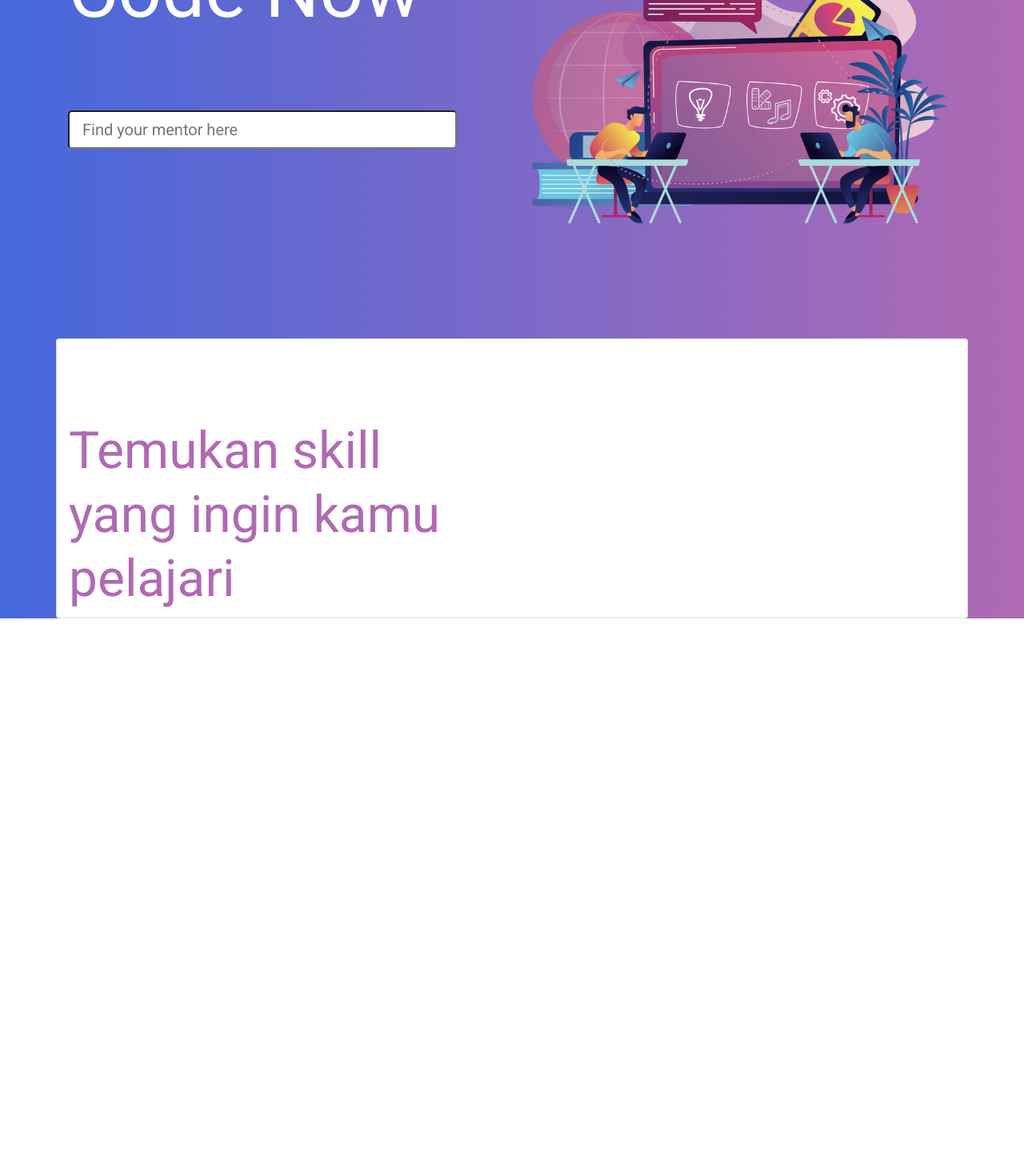
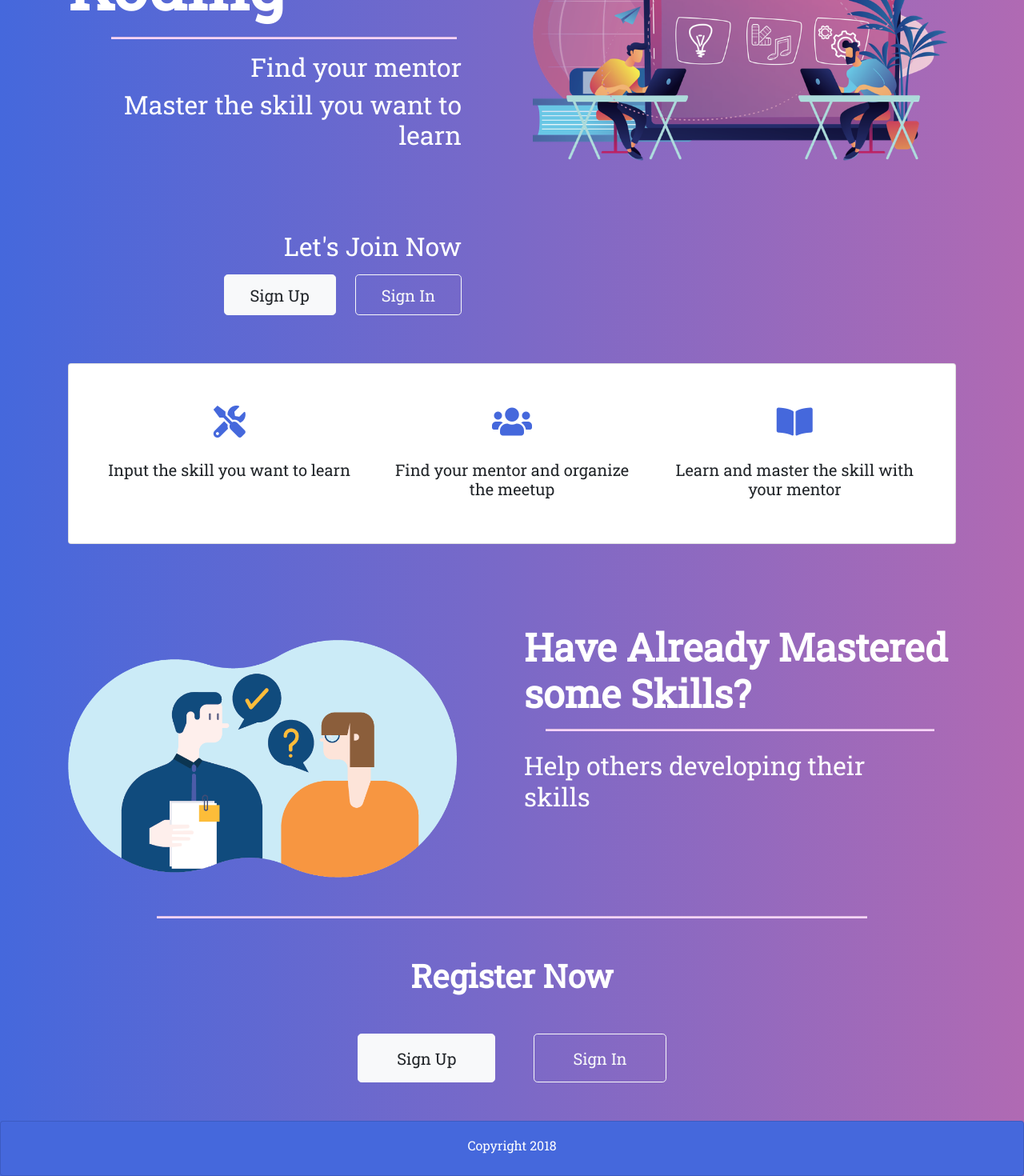
Before and after one commit to faisalwafa/mentorkoding-frontend, a React (Create React App) app: page / in a window 1280 px wide. Shown: the part 340-1810 px from the top of the page at 80% size. Before the commit the page ends 1113 px from the top, so only its background shows below. Built offline with nearby package versions, Linux system fonts and the light colour scheme.

Commit message:
change homepage

```diff
--- a/public/index.html
+++ b/public/index.html
@@ -22,8 +22,9 @@
     -->
   <link rel="stylesheet" href="https://use.fontawesome.com/releases/v5.8.1/css/all.css" integrity="sha384-50oBUHEmvpQ+1lW4y57PTFmhCaXp0ML5d60M1M7uH2+nqUivzIebhndOJK28anvf"
     crossorigin="anonymous">
-  <link href="https://fonts.googleapis.com/css?family=Roboto" rel="stylesheet">
-  <title>React App</title>
+  <!-- <link href="https://fonts.googleapis.com/css?family=Roboto" rel="stylesheet"> -->
+  <link href="https://fonts.googleapis.com/css?family=Roboto+Slab" rel="stylesheet">
+  <title>Mentor Koding</title>
 </head>
 
 <body>
--- a/src/App.css
+++ b/src/App.css
@@ -34,5 +34,5 @@
 
 body{
   background-image: linear-gradient(to right, #4568DC, #B06AB3);
-  font-family: 'Roboto', sans-serif !important;
+  font-family: 'Roboto Slab', serif !important;
 }
--- a/src/layout/GuestHeader.js
+++ b/src/layout/GuestHeader.js
@@ -3,19 +3,6 @@ import Logo from '../assets/WebLogo.png'
 import './Header.css'
 
 export default class HeaderBefore extends Component {
-    state = {
-        currentUrl: ''
-    }
-
-    changeUrl = (url) => {
-        this.setState({ currentUrl: url })
-        console.log(this.state.currentUrl)
-    }
-
-    componentDidMount() {
-        console.log(window.location.pathname)
-        this.changeUrl(window.location.pathname)
-    }
 
     render() {
         return (
@@ -26,10 +13,10 @@ export default class HeaderBefore extends Component {
                         <div className="collapse navbar-collapse" id="navbarSupportedContent">
                             <ul className="navbar-nav ml-auto">
                                 <li className="nav-item active">
-                                    <a className="btn putih my-2 my-sm-0" href="#">Join Now</a>
+                                    <a className="btn putih my-2 my-sm-0 btn-lg" href="#">Join Now</a>
                                 </li>
                                 <li className="nav-item">
-                                    <a className="btn ungu my-2 my-sm-0" href="./login">Sign In</a>
+                                    <a className="btn ungu my-2 my-sm-0 btn-lg" href="./login">Sign In</a>
                                 </li>
                             </ul>
                         </div>
--- a/src/pages/homepage/Homepage.css
+++ b/src/pages/homepage/Homepage.css
@@ -1,29 +1,56 @@
-.title,.skill-section{
+.title{
     margin-top: 100px;
+}
+
+.mt-60 {
+    margin-top: 60px;
 }
 
 .font-title{
     color: white;
-    font-size: 6rem;
-    line-height: 100px;
+    font-size: 5rem;
+    font-weight: bold;
+    /* line-height: 100px;  */
+}
+
+.font-subtitle{
+    color: white;
+    font-size: 3rem;
+    font-weight: bold;
 }
 
 .search{
     width: 90% !important;
     margin-bottom: 20px !important;
+    height: 50px !important;
 }
 
 .headline-image{
-    margin-top: 200px;
+    margin-top: 120px;
 }
 
-
-.skill-text{
-    margin-top: 100px;
+.divider {
+    height: 2px;
+    background-color: rgb(247, 212, 248);
+    width: 80%;
 }
 
-.skill-title{
-    color:#B06AB3;
-    font-size: 4rem;
-    line-height: 80px;
+.divider-full {
+    width: 90%;
 }
+
+.text-ungu {
+    color: #4568DC
+}
+
+.btn-huge {
+    padding: .6rem 2rem !important;
+}
+
+.btn-humongous {
+    padding: .9rem 3rem !important;
+}
+
+.bold {
+    font-weight: bold
+}
--- a/src/pages/homepage/Homepage.js
+++ b/src/pages/homepage/Homepage.js
@@ -2,37 +2,89 @@ import React, { Component } from 'react'
 import Header from '../../layout/Header'
 import './Homepage.css'
 import Image from '../../assets/lesson.png'
+import Mentor from '../../assets/mentor.png'
+import { Link } from "react-router-dom";
 
 export default class Homepage extends Component {
     render() {
         return (
             <div>
                 <Header />
-                <div className=" container">
+                <div className="container">
                     <div className="row">
                         <div className="col-md-6">
                             <div className="title">
-                                <h1 className="font-title">Learn To Code Now</h1>
+                                <h3 className="font-title">Mentor Koding</h3>
                             </div>
-                            <div className="title">
+                            <hr className="divider"/>
+                            <h2 className="text-white text-right mr-5">Find your mentor</h2>
+                            <h2 className="text-white text-right mr-5">Master the skill you want to learn</h2>
+                            {/* <div className="mt-5">
                                 <input className=" search form-control-lg " type="search" placeholder="Find your mentor here" aria-label="Search" /><br />
+                            </div> */}
+                            <h2 className="text-white title mb-3 text-right mr-5">Let's Join Now</h2>
+                            <div className="text-right mr-5 mt-3">
+                            <Link className="btn btn-light my-2 my-sm-0 btn-lg mr-4 btn-huge" to="/Register">Sign Up</Link>
+                            <Link className="btn btn-outline-light my-2 my-sm-0 btn-lg btn-huge" to="/Login">Sign In</Link>
                             </div>
                         </div>
                         <div className="col-md-6">
                             <img className="headline-image" src={Image} width="100%" />
                         </div>
                     </div>
-                    <div className="card row skill-section">
-                        <div className="col-md-6">
-                            <div className="skill-text">
-                                <h2 className="skill-title">Temukan skill yang ingin kamu pelajari</h2>
+                    <div className="card mt-60">
+                        <div className="row text-center my-5 mx-4">
+                            <div className="col-md-4">
+                                <h1 className="mb-4 text-ungu"><i class="fas fa-tools"></i></h1>
+                                <h5>Input the skill you want to learn</h5>
+                            </div>
+                            <div className="col-md-4">
+                                <h1 className="mb-4 text-ungu"><i class="fas fa-users"></i></h1>
+                                <h5>Find your mentor and organize the meetup</h5>
+                            </div>
+                            <div className="col-md-4">
+                                <h1 className="mb-4 text-ungu"><i class="fas fa-book-open"></i></h1>
+                                <h5>Learn and master the skill with your mentor</h5>
                             </div>
                         </div>
-                        <div className="col-md-6">
-                            <div className="skill-list">
-
+                    </div>
+                    <div className="mb-5">
+                        <div className="row">
+                            <div className="col">
+                                <img className="headline-image" src={Mentor} width="90%" />
+                            </div>
+                            <div className="col-md-6">
+                                <div className="title">
+                                    <h4 className="font-subtitle">Have Already Mastered some Skills?</h4>
+                                    <hr className="divider divider-full"/>
+                                    <h2 className="text-white text-left mr-5 mt-4">Help others developing their skills</h2>
+                                </div>
                             </div>
                         </div>
+                    </div>
+                    <hr className="divider"/>
+                    <div className="my-5 text-center">
+                        <h1 className="bold my-2 mb-5 text-white">Register Now</h1>
+                        <div className="mt-4">
+                            <Link className="btn btn-light my-2 my-sm-0 btn-lg mr-4 btn-humongous" to="/Register">Sign Up</Link>
+                            <Link className="btn btn-outline-light my-2 my-sm-0 ml-4 btn-lg btn-humongous" to="/Login">Sign In</Link>
+                        </div>
+                    </div>
+                    {/* <div className="card my-5">
+                        <div className="card-body text-center">
+                            <h1 className="bold mt-3">Register Now</h1>
+                            <div className="mt-4">
+                                <Link className="btn btn-light my-2 my-sm-0 btn-lg mr-4 btn-huge" to="/Register">Sign Up</Link>
+                                <Link className="btn btn-outline-light my-2 my-sm-0 btn-lg btn-huge" to="/Login">Sign In</Link>
+                            </div>
+                        </div>
+                    </div> */}
+                </div>
+                <div className="card text-center" style={{
+                    backgroundColor:"#4568DC"
+                }}>
+                    <div className="card-body">
+                        <h6 className="text-white">Copyright 2018</h6>
                     </div>
                 </div>
             </div>
```
Also changed, not shown: src/assets/mentor.png (added).
